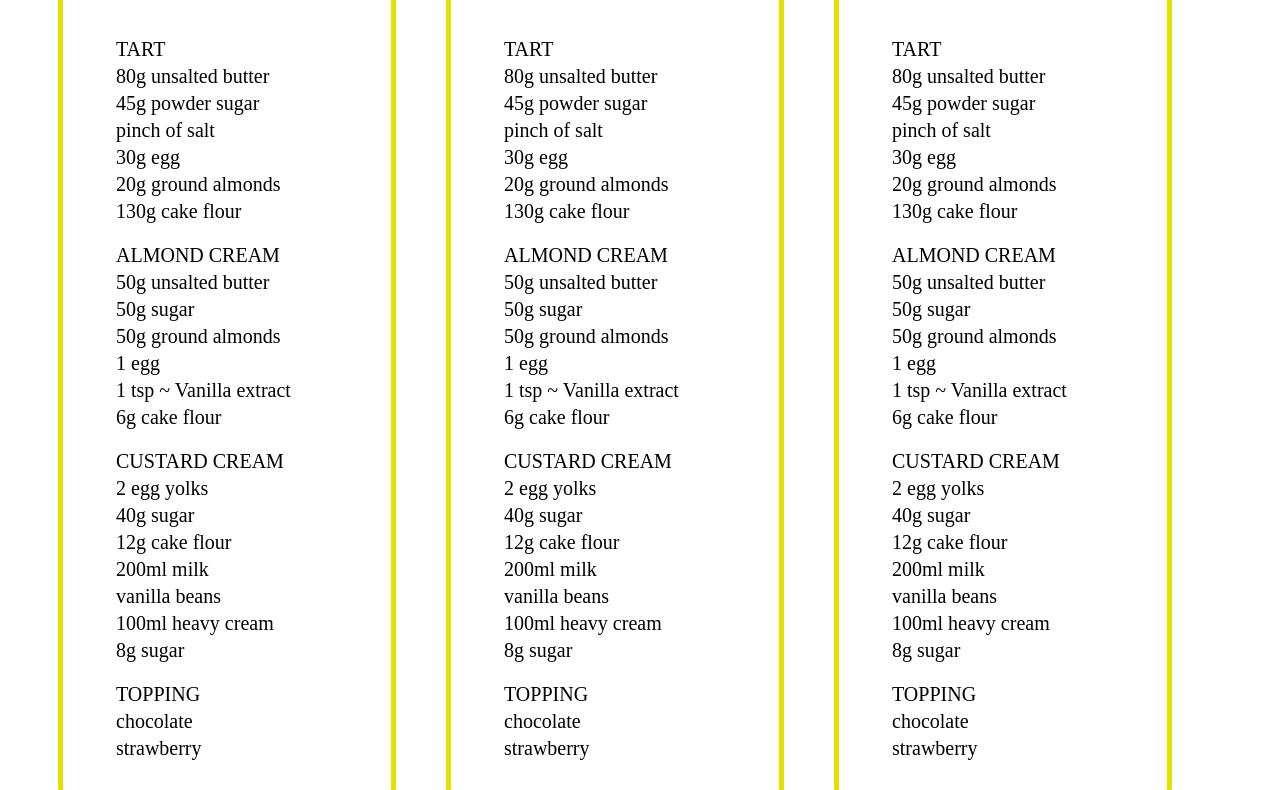
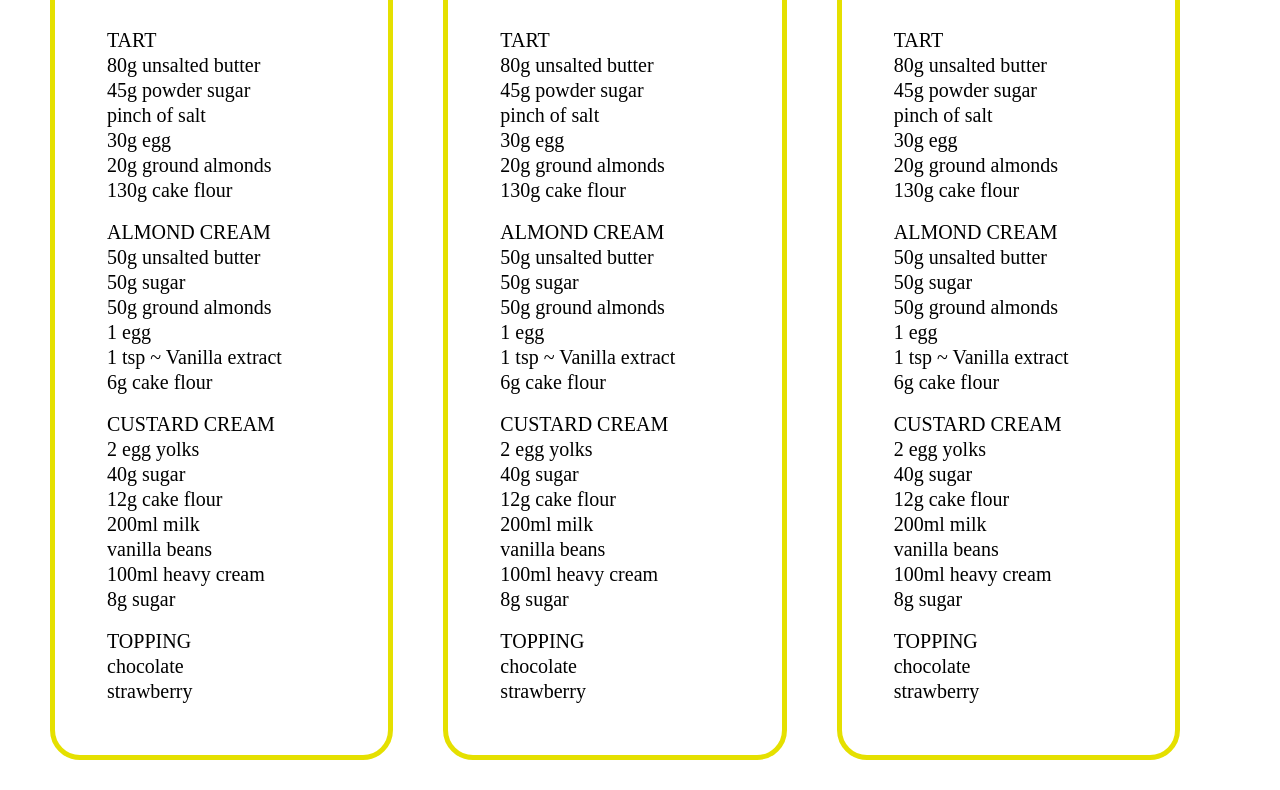
Before and after one commit to NikKalyagin/Nik_2, a plain HTML site: page Project_4/index.html in a window 1280 px wide. Shown: the part 261-1051 px from the top of the page. Drawn offline with Linux system fonts and the light colour scheme.

Commit message:
Project_4

```diff
--- a/Project_4/index.html
+++ b/Project_4/index.html
@@ -8,7 +8,7 @@
     <link rel="stylesheet" href="styles.css"/>
 </head>
 <body>
-<div class="page">
+
     <div class="menu-container">
         <div class="menu">
             <div class="name">大きく作るホールケーキのレシピです。切り分けてパーティーやおもてなしにおすすめです</div>
@@ -202,6 +202,6 @@
         </div>
     </footer>
 
-</div>
+
 </body>
 </html>
--- a/Project_4/styles.css
+++ b/Project_4/styles.css
@@ -1,6 +1,7 @@
-.page {
+*{
     margin: 0;
     padding: 0;
+    box-sizing: border-box;
 }
 
 h2 {
@@ -40,7 +41,8 @@ th {
 
 .container {
     display: flex;
-    flex-wrap: inherit;
+    justify-content:space-between;
+    flex-wrap: wrap;
     margin-left: 50px;
     margin-right: 50px;
     margin-top: 50px;
```
